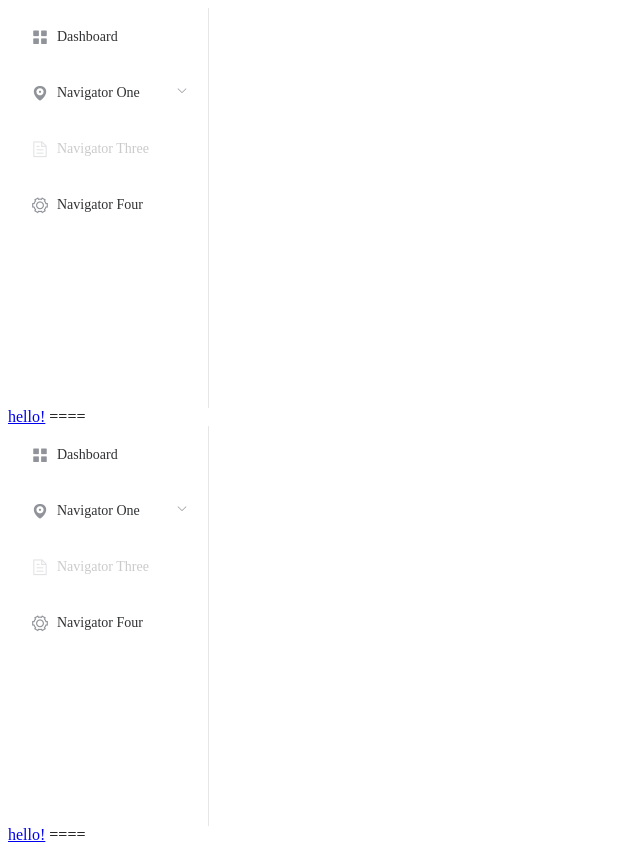
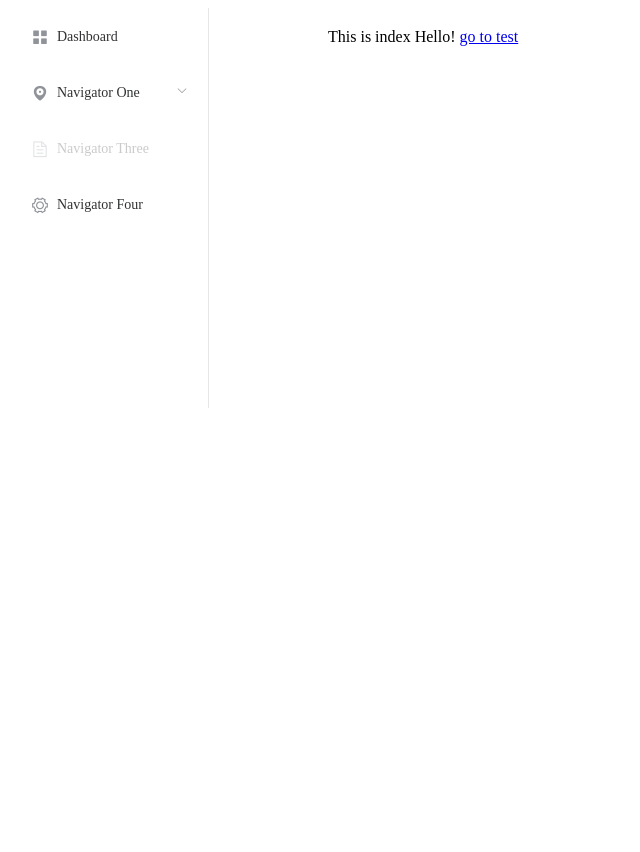
Before and after one commit to gundamMC/too-much-java, a Vue app in the folder frontend/: page / in a window 1280 px wide. Shown: the whole page, without its empty margins (0-640 px from the left). After the commit the page ends 800 px from the top, so only its background shows below. Built offline with nearby package versions, Linux system fonts and the light colour scheme; what vue-cookies would draw is missing.

Commit message:
Set up multi-page structure

```diff
--- a/frontend/src/App.vue
+++ b/frontend/src/App.vue
@@ -1,10 +1,12 @@
 <template>
-  <div>
-    <SideBar/>
-    <router-link to="/test">hello!</router-link>
-    ====
-    <router-view></router-view>
-  </div>
+  <el-container>
+    <el-aside>
+      <SideBar/>
+    </el-aside>
+    <el-main>
+      <router-view></router-view>
+    </el-main>
+  </el-container>
 </template>
 
 <script>
--- /dev/null
+++ b/frontend/src/pages/index.vue
@@ -0,0 +1,19 @@
+<template>
+  <div>
+    {{test}}
+    Hello!
+    <router-link to="test">go to test</router-link>
+  </div>
+
+</template>
+
+<script>
+
+export default {
+  data () {
+    return {
+      test: 'This is index'
+    }
+  },
+}
+</script>
--- a/frontend/src/test_page.vue
+++ b/frontend/src/pages/test_page.vue
@@ -1,6 +1,6 @@
 <template>
   <div id="app">
-    <img src="./assets/logo.png">
+    <img src="../assets/logo.png">
     <div>
       <p>
         This is a test page
@@ -14,7 +14,7 @@
 </template>
 
 <script>
-import HelloWorld from './components/HelloWorld.vue'
+import HelloWorld from '../components/HelloWorld.vue'
 
 export default {
   name: 'test_page',
--- a/frontend/webpack-stats.json
+++ b/frontend/webpack-stats.json
@@ -1 +1 @@
-{"status":"done","publicPath":"http://127.0.0.1:8080/","chunks":{"app":[{"name":"app.js","publicPath":"http://127.0.0.1:8080/app.js","path":"D:\\too-much-java\\frontend\\dist\\app.js"}]}}
+{"status":"done","publicPath":"http://127.0.0.1:8080/","error":"ModuleError","message":"Module Error (from ./node_modules/vue-loader/lib/loaders/templateLoader.js):\n(Emitted value instead of an instance of Error) \n\n  Errors compiling template:\n\n  text \"{{test}}\nHello!\" outside root element will be ignored.\n\n  1  |  \n     |   \n  2  |  {{test}}\n     |  ^^^^^^^^\n  3  |  Hello!\n     |  ^^^^^^\n  4  |  <router-link :to=\"test\">go to test</router-link>\n     |  ^^^^^^^^^^^^^^^^^^^^^^^^^^^^^^^^^^^^^^^^^^^^^^^^\n","chunks":{"app":[{"name":"app.js","publicPath":"http://127.0.0.1:8080/app.js","path":"D:\\too_much_java\\frontend\\dist\\app.js"},{"name":"app.ab72470da6d5a4bdebb2.hot-update.js","publicPath":"http://127.0.0.1:8080/app.ab72470da6d5a4bdebb2.hot-update.js","path":"D:\\too_much_java\\frontend\\dist\\app.ab72470da6d5a4bdebb2.hot-update.js"}]}}
```
Also changed, not shown: frontend/src/main.js (+4 -3 lines), 1 other file (tests, documents, lock files or other folders).
